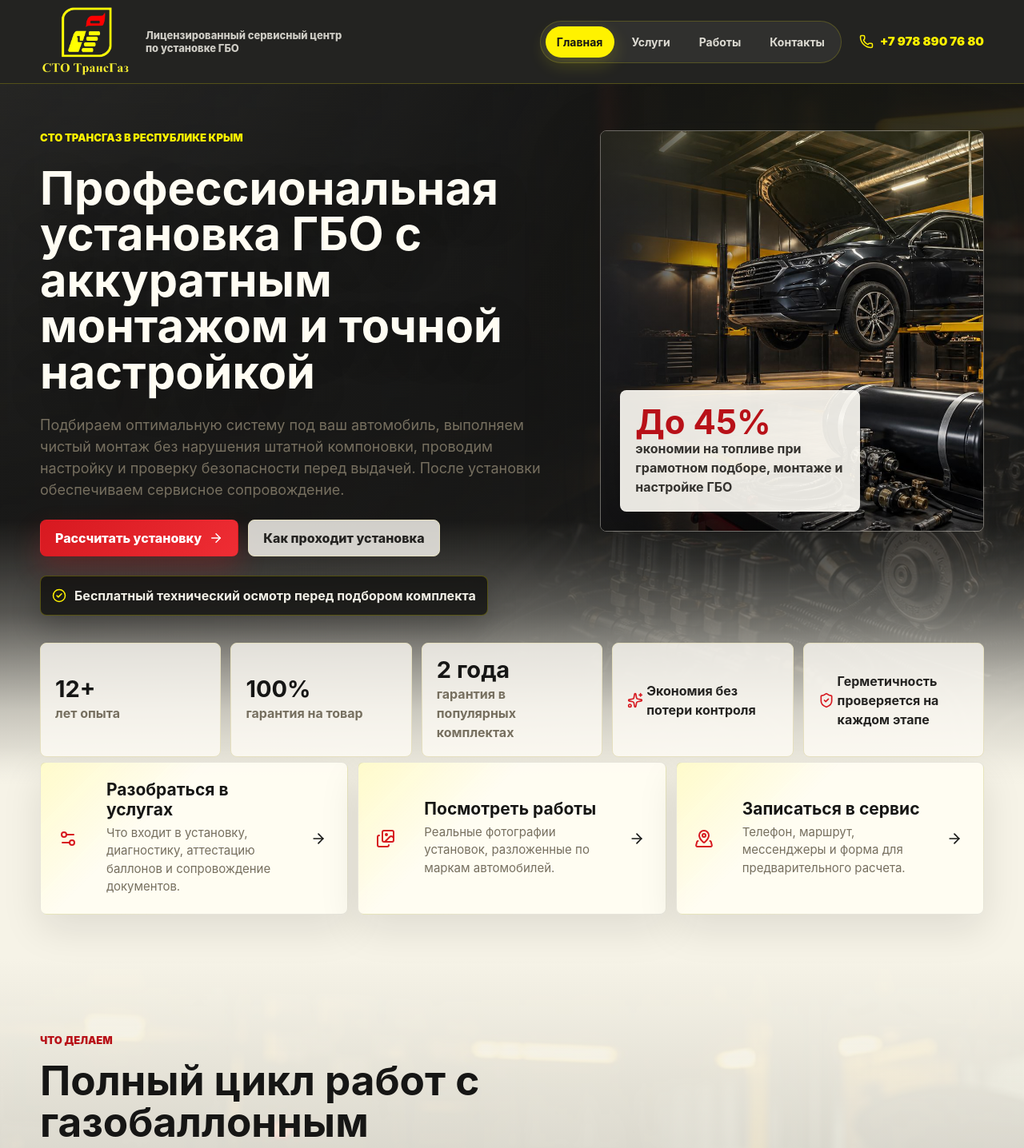
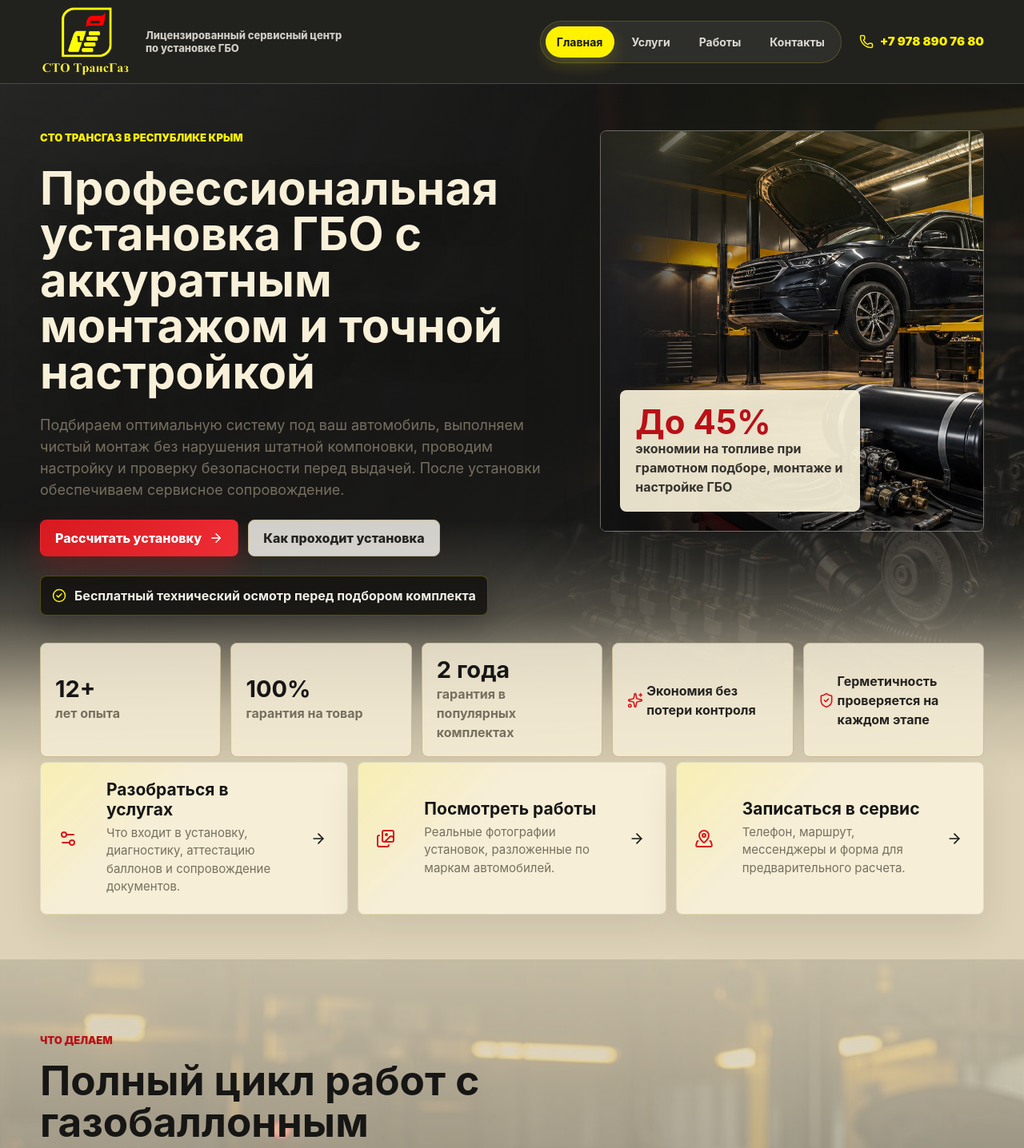
Before and after one commit to Aleks-man/ugtransgas, a React (Vite) app in the folder frontend/: page / in a window 1280 px wide. Shown: the top 1436 px of the page at 80% size. Built offline with nearby package versions, Linux system fonts and the light colour scheme.

Commit message:
Deepen light background palette

```diff
--- a/frontend/src/styles/base.css
+++ b/frontend/src/styles/base.css
@@ -1,6 +1,6 @@
 :root {
   color: #242321;
-  background: #f6f3e7;
+  background: #ded3b8;
   font-family:
     Inter, ui-sans-serif, system-ui, -apple-system, BlinkMacSystemFont, "Segoe UI",
     sans-serif;
@@ -15,9 +15,13 @@
   --green-500: #fff200;
   --green-300: #fff690;
   --lime: #fff200;
-  --mint: #fff8bf;
-  --paper: #fffdf3;
-  --line: #e5dfbf;
+  --mint: #efe087;
+  --paper: #f8f0d8;
+  --page-bg: #ded3b8;
+  --surface: #f8f0d8;
+  --surface-soft: #ebe0c4;
+  --surface-deep: #d3c49f;
+  --line: #c7b98f;
   --text: #34322e;
   --muted: #766f5f;
   --shadow: 0 24px 70px rgba(22, 22, 21, 0.16);
@@ -37,6 +41,7 @@ html {
 body {
   margin: 0;
   min-width: 320px;
+  background: var(--page-bg);
 }
 
 button,
--- a/frontend/src/styles/pages/gallery-page.css
+++ b/frontend/src/styles/pages/gallery-page.css
@@ -1,6 +1,6 @@
 .gallery-page-section {
   background:
-    linear-gradient(180deg, #f6f3e7 0%, rgba(246, 243, 231, 0.76) 100%),
+    linear-gradient(180deg, rgba(222, 211, 184, 0.86) 0%, rgba(222, 211, 184, 0.48) 100%),
     url("../../assets/section-equipment-detail.jpg") center / cover;
 }
 
@@ -21,7 +21,7 @@
   padding: 12px;
   border: 1px solid rgba(22, 22, 21, 0.1);
   border-radius: 8px;
-  background: rgba(255, 253, 243, 0.88);
+  background: rgba(248, 240, 216, 0.88);
   box-shadow: 0 18px 50px rgba(22, 22, 21, 0.08);
 }
 
@@ -29,7 +29,7 @@
   min-height: 40px;
   border: 1px solid rgba(22, 22, 21, 0.08);
   border-radius: 8px;
-  background: rgba(255, 253, 243, 0.72);
+  background: rgba(248, 240, 216, 0.74);
   color: var(--text);
   cursor: pointer;
   font-weight: 850;
@@ -80,7 +80,7 @@
   overflow: hidden;
   border: 1px solid rgba(22, 22, 21, 0.1);
   border-radius: 8px;
-  background: rgba(255, 253, 243, 0.9);
+  background: rgba(248, 240, 216, 0.9);
 }
 
 .gallery-grid img {
--- a/frontend/src/styles/pages/services-page.css
+++ b/frontend/src/styles/pages/services-page.css
@@ -1,6 +1,6 @@
 .service-detail-section {
   background:
-    linear-gradient(180deg, #f6f3e7 0%, rgba(246, 243, 231, 0.74) 100%),
+    linear-gradient(180deg, rgba(222, 211, 184, 0.86) 0%, rgba(222, 211, 184, 0.46) 100%),
     url("../../assets/section-equipment-detail.jpg") center / cover;
 }
 
@@ -18,7 +18,7 @@
   padding: 24px;
   border: 1px solid rgba(22, 22, 21, 0.1);
   border-radius: 8px;
-  background: rgba(255, 253, 243, 0.9);
+  background: rgba(248, 240, 216, 0.9);
   box-shadow: 0 18px 50px rgba(22, 22, 21, 0.08);
 }
 
--- a/frontend/src/styles/sections/brands.css
+++ b/frontend/src/styles/sections/brands.css
@@ -3,8 +3,8 @@
   overflow: hidden;
   padding: var(--section-y-compact) 0 var(--section-y);
   background:
-    linear-gradient(180deg, #f6f3e7 0%, rgba(246, 243, 231, 0.5) 42%, #eee8cf 100%),
-    linear-gradient(90deg, rgba(22, 22, 21, 0.08), transparent 42%),
+    linear-gradient(180deg, rgba(222, 211, 184, 0.88) 0%, rgba(222, 211, 184, 0.34) 42%, rgba(211, 196, 159, 0.86) 100%),
+    linear-gradient(90deg, rgba(22, 22, 21, 0.06), transparent 42%),
     url("../../assets/section-equipment-detail.jpg") center / cover;
 }
 
@@ -16,7 +16,7 @@
   padding: 24px;
   border: 1px solid var(--line);
   border-radius: 8px;
-  background: rgba(255, 253, 243, 0.88);
+  background: rgba(248, 240, 216, 0.88);
   backdrop-filter: blur(10px);
   box-shadow: var(--shadow);
 }
@@ -43,8 +43,8 @@
   border: 1px solid rgba(22, 22, 21, 0.1);
   border-radius: 8px;
   background:
-    linear-gradient(180deg, rgba(255, 253, 243, 0.96), rgba(246, 243, 231, 0.88)),
-    rgba(255, 253, 243, 0.9);
+    linear-gradient(180deg, rgba(248, 240, 216, 0.96), rgba(235, 224, 196, 0.9)),
+    rgba(248, 240, 216, 0.9);
   color: var(--green-900);
   text-align: center;
   box-shadow: 0 10px 22px rgba(22, 22, 21, 0.07);
@@ -58,7 +58,7 @@
 .brand-logo:hover {
   transform: translateY(-2px);
   border-color: rgba(215, 25, 32, 0.28);
-  background: rgba(255, 253, 243, 0.98);
+  background: rgba(248, 240, 216, 0.98);
 }
 
 .brand-logo__image {
--- a/frontend/src/styles/sections/contacts.css
+++ b/frontend/src/styles/sections/contacts.css
@@ -1,7 +1,7 @@
 .contacts-section {
   background:
-    linear-gradient(180deg, #f6f3e7 0%, rgba(246, 243, 231, 0.48) 22%, rgba(246, 243, 231, 0.5) 78%, #fffdf3 100%),
-    linear-gradient(90deg, rgba(246, 243, 231, 0.7), rgba(246, 243, 231, 0.34)),
+    linear-gradient(180deg, rgba(222, 211, 184, 0.86) 0%, rgba(222, 211, 184, 0.34) 22%, rgba(222, 211, 184, 0.36) 78%, rgba(248, 240, 216, 0.9) 100%),
+    linear-gradient(90deg, rgba(222, 211, 184, 0.54), rgba(222, 211, 184, 0.22)),
     url("../../assets/section-equipment-detail.jpg") center / cover;
 }
 
@@ -62,7 +62,7 @@
   padding: 24px;
   border: 1px solid var(--line);
   border-radius: 8px;
-  background: rgba(255, 253, 243, 0.9);
+  background: rgba(248, 240, 216, 0.9);
   backdrop-filter: blur(10px);
   box-shadow: var(--shadow);
 }
@@ -80,7 +80,7 @@
   width: 100%;
   border: 1px solid var(--line);
   border-radius: 8px;
-  background: #fbfaf5;
+  background: var(--surface);
   color: var(--green-950);
   outline: none;
   padding: 14px 15px;
--- a/frontend/src/styles/sections/hero.css
+++ b/frontend/src/styles/sections/hero.css
@@ -9,8 +9,8 @@
       rgba(22, 22, 21, 0.72) 0%,
       rgba(32, 31, 28, 0.64) 48%,
       rgba(76, 73, 62, 0.46) 68%,
-      rgba(246, 243, 231, 0.72) 90%,
-      #f6f3e7 100%
+      rgba(222, 211, 184, 0.76) 90%,
+      var(--page-bg) 100%
     ),
     radial-gradient(circle at 78% 16%, rgba(255, 242, 0, 0.24), transparent 30%),
     radial-gradient(circle at 16% 78%, rgba(215, 25, 32, 0.12), transparent 30%),
@@ -27,9 +27,9 @@
   background: linear-gradient(
     180deg,
     transparent 0%,
-    rgba(246, 243, 231, 0.28) 35%,
-    rgba(246, 243, 231, 0.78) 72%,
-    #f6f3e7 100%
+    rgba(222, 211, 184, 0.24) 35%,
+    rgba(222, 211, 184, 0.8) 72%,
+    var(--page-bg) 100%
   );
 }
 
@@ -64,7 +64,7 @@
 
 .hero-copy h1 {
   max-width: 690px;
-  color: #fffdf3;
+  color: var(--paper);
   font-size: clamp(38px, 4.5vw, 58px);
   line-height: 1;
   overflow-wrap: break-word;
@@ -185,7 +185,7 @@ h3 {
   padding: 18px;
   border: 1px solid rgba(255, 255, 255, 0.22);
   border-radius: 8px;
-  background: rgba(255, 253, 247, 0.9);
+  background: rgba(248, 240, 216, 0.92);
   box-shadow: 0 20px 48px rgba(0, 0, 0, 0.24);
 }
 
@@ -218,7 +218,7 @@ h3 {
   padding: 18px;
   border: 1px solid var(--line);
   border-radius: 8px;
-  background: rgba(255, 253, 247, 0.78);
+  background: rgba(248, 240, 216, 0.82);
 }
 
 .stat strong {
--- a/frontend/src/styles/sections/pricing.css
+++ b/frontend/src/styles/sections/pricing.css
@@ -7,13 +7,13 @@
   gap: 26px;
   padding: 26px;
   border: 1px solid var(--line);
-  background: rgba(255, 253, 243, 0.9);
+  background: rgba(248, 240, 216, 0.9);
   backdrop-filter: blur(10px);
 }
 
 .price-card--featured {
   border-color: rgba(215, 25, 32, 0.42);
-  background: linear-gradient(180deg, #fffdf3, #fff8bf);
+  background: linear-gradient(180deg, var(--surface), var(--mint));
   box-shadow: var(--shadow);
 }
 
--- a/frontend/src/styles/sections/process.css
+++ b/frontend/src/styles/sections/process.css
@@ -10,8 +10,8 @@
   position: relative;
   overflow: hidden;
   background:
-    linear-gradient(180deg, #f6f3e7 0%, rgba(246, 243, 231, 0.42) 20%, rgba(246, 243, 231, 0.46) 78%, #f6f3e7 100%),
-    linear-gradient(90deg, rgba(246, 243, 231, 0.72), rgba(246, 243, 231, 0.28)),
+    linear-gradient(180deg, rgba(222, 211, 184, 0.86) 0%, rgba(222, 211, 184, 0.28) 20%, rgba(222, 211, 184, 0.3) 78%, rgba(222, 211, 184, 0.86) 100%),
+    linear-gradient(90deg, rgba(222, 211, 184, 0.52), rgba(222, 211, 184, 0.18)),
     url("../../assets/section-workshop-bg.jpg") center / cover;
 }
 
@@ -39,7 +39,7 @@
   padding: 18px;
   border: 1px solid var(--line);
   border-radius: 8px;
-  background: rgba(255, 253, 243, 0.88);
+  background: rgba(248, 240, 216, 0.88);
   backdrop-filter: blur(8px);
 }
 
--- a/frontend/src/styles/sections/reviews.css
+++ b/frontend/src/styles/sections/reviews.css
@@ -1,6 +1,6 @@
 .reviews-section {
   padding: var(--section-y-compact) 0;
-  background: #f6f3e7;
+  background: var(--page-bg);
 }
 
 .reviews-panel {
@@ -13,7 +13,7 @@
   border-radius: 8px;
   background:
     linear-gradient(135deg, rgba(255, 242, 0, 0.14), transparent 34%),
-    rgba(255, 253, 243, 0.94);
+    rgba(248, 240, 216, 0.94);
   box-shadow: 0 18px 50px rgba(22, 22, 21, 0.1);
 }
 
@@ -85,7 +85,7 @@
   padding: 15px;
   border: 1px solid rgba(22, 22, 21, 0.08);
   border-radius: 8px;
-  background: rgba(255, 253, 243, 0.72);
+  background: rgba(248, 240, 216, 0.74);
 }
 
 .review-card svg {
--- a/frontend/src/styles/sections/services.css
+++ b/frontend/src/styles/sections/services.css
@@ -82,7 +82,7 @@
   align-content: start;
   padding: 24px;
   border: 1px solid var(--line);
-  background: rgba(255, 253, 243, 0.9);
+  background: rgba(248, 240, 216, 0.9);
   backdrop-filter: blur(8px);
 }
 
@@ -117,7 +117,7 @@
   padding: 16px;
   border: 1px solid rgba(215, 25, 32, 0.18);
   border-radius: 8px;
-  background: rgba(255, 248, 191, 0.72);
+  background: rgba(244, 233, 164, 0.7);
   backdrop-filter: blur(8px);
   color: var(--green-900);
   font-weight: 800;
--- a/frontend/src/styles/sections/shells.css
+++ b/frontend/src/styles/sections/shells.css
@@ -2,7 +2,7 @@
   position: relative;
   overflow: hidden;
   background:
-    linear-gradient(180deg, #f6f3e7 0%, rgba(246, 243, 231, 0.7) 46%, #f6f3e7 100%),
+    linear-gradient(180deg, rgba(222, 211, 184, 0.88) 0%, rgba(222, 211, 184, 0.42) 46%, rgba(222, 211, 184, 0.88) 100%),
     url("../../assets/section-workshop-bg.jpg") center / cover;
 }
 
@@ -10,8 +10,8 @@
   position: relative;
   overflow: hidden;
   background:
-    linear-gradient(180deg, #eee8cf 0%, rgba(238, 232, 207, 0.5) 18%, rgba(238, 232, 207, 0.52) 82%, #f6f3e7 100%),
-    linear-gradient(90deg, rgba(238, 232, 207, 0.68), rgba(238, 232, 207, 0.38)),
+    linear-gradient(180deg, rgba(211, 196, 159, 0.82) 0%, rgba(211, 196, 159, 0.32) 18%, rgba(211, 196, 159, 0.36) 82%, rgba(222, 211, 184, 0.86) 100%),
+    linear-gradient(90deg, rgba(211, 196, 159, 0.5), rgba(211, 196, 159, 0.22)),
     url("../../assets/section-equipment-detail.jpg") center / cover;
 }
 
--- a/frontend/src/styles/sections/site-path.css
+++ b/frontend/src/styles/sections/site-path.css
@@ -8,7 +8,7 @@
   margin-top: -46px;
   padding-top: 18px;
   padding-bottom: 56px;
-  background: linear-gradient(180deg, rgba(246, 243, 231, 0), #f6f3e7 76px);
+  background: linear-gradient(180deg, rgba(222, 211, 184, 0), var(--page-bg) 76px);
 }
 
 .site-path {
@@ -28,7 +28,7 @@
   border-radius: 8px;
   background:
     linear-gradient(135deg, rgba(255, 242, 0, 0.16), transparent 36%),
-    rgba(255, 253, 243, 0.94);
+    rgba(248, 240, 216, 0.94);
   box-shadow: 0 18px 50px rgba(22, 22, 21, 0.1);
   transition:
     border-color 180ms ease,
```
